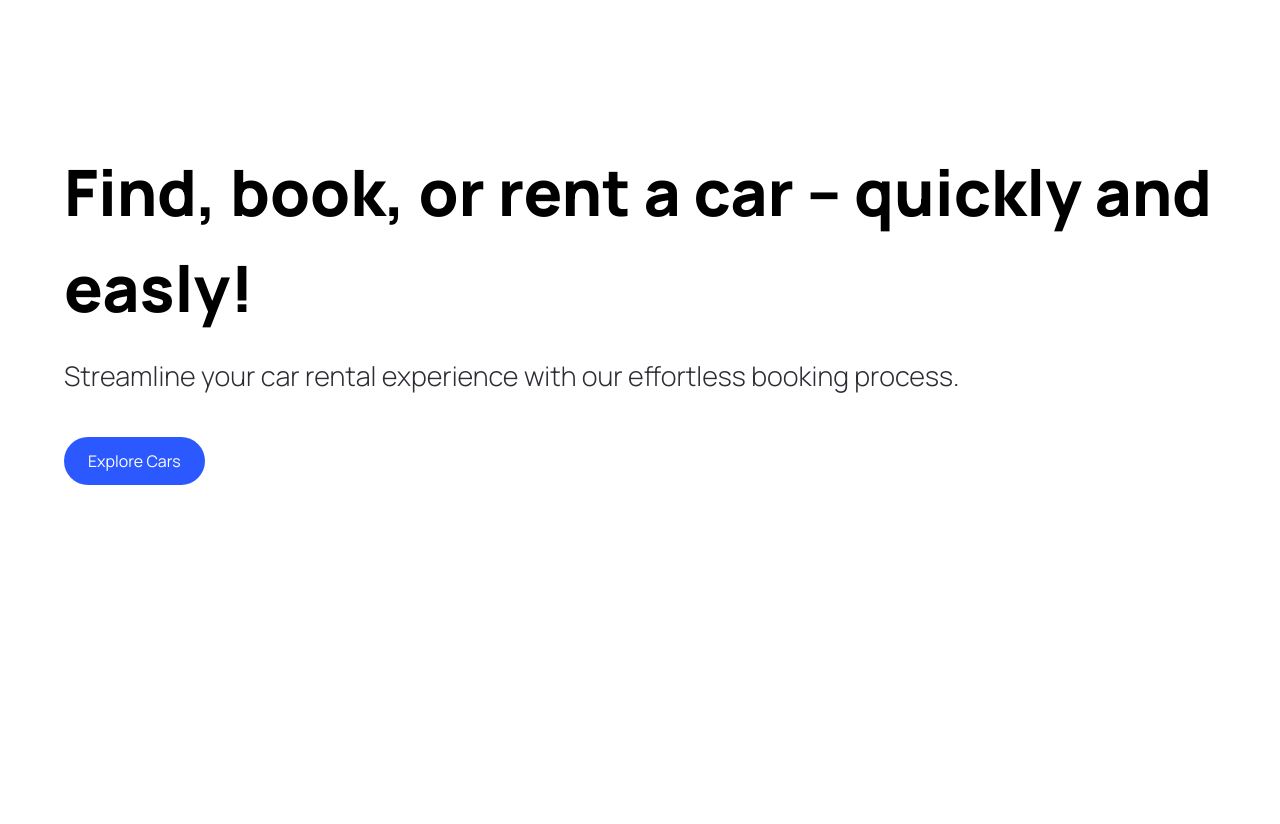
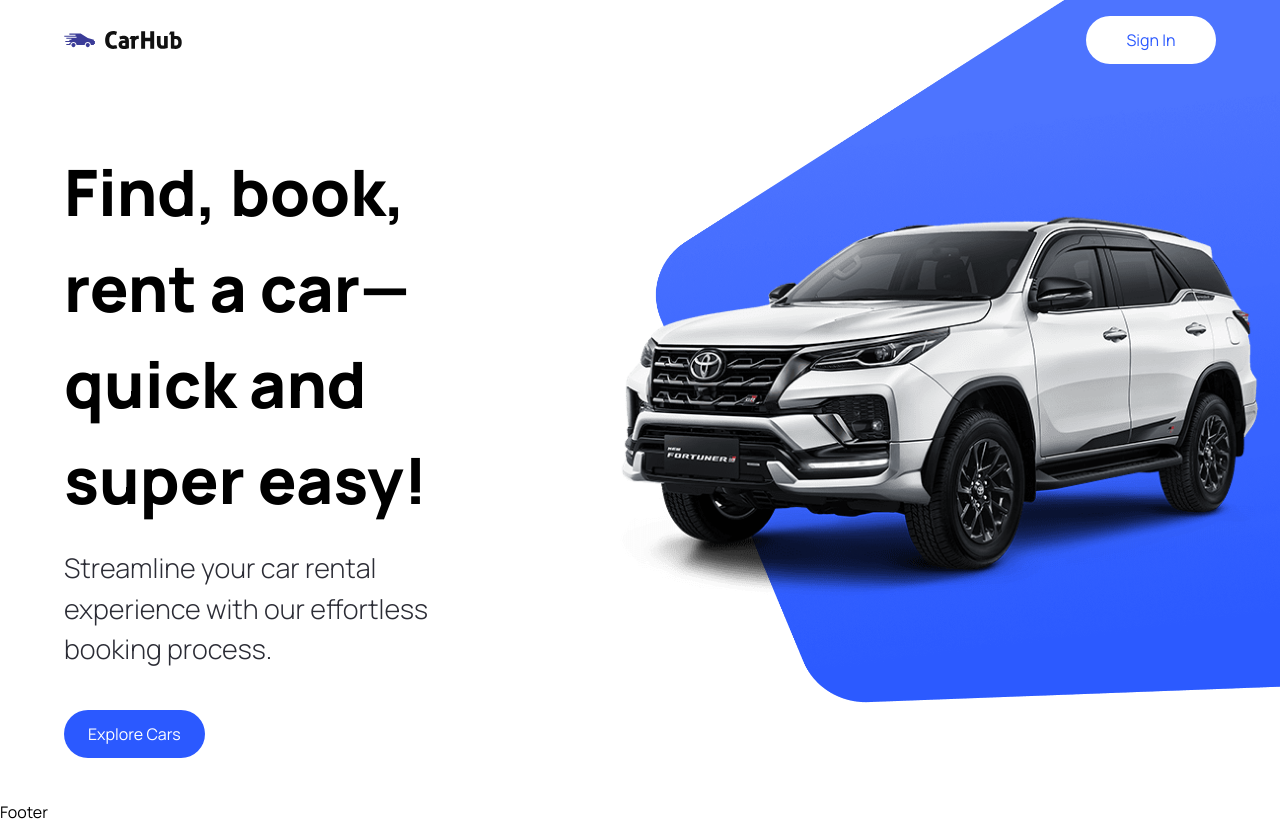
Before and after one commit to jotasenator/carhubs-javascriptMastery, a Next.js app: page / in a window 1280 px wide. Before the commit the page ends 800 px from the top, so only its background shows below. Built offline with nearby package versions, Linux system fonts and the light colour scheme.

Commit message:
so far so good

```diff
--- a/src/app/components/CustomButton.tsx
+++ b/src/app/components/CustomButton.tsx
@@ -3,6 +3,7 @@
 import { CustomButtonProps } from "../types";
 
 const CustomButton = ({
+  btnType,
   title,
   containerStyles,
   handleClick,
@@ -10,7 +11,7 @@
   return (
     <button
       disabled={false}
-      type="button"
+      type={btnType || "button"}
       className={`custom-btn ${containerStyles}`}
       onClick={handleClick}
     >
--- /dev/null
+++ b/src/app/components/Footer.tsx
@@ -0,0 +1,7 @@
+import React from "react";
+
+const Footer = () => {
+  return <div>Footer</div>;
+};
+
+export default Footer;
--- a/src/app/components/Hero.tsx
+++ b/src/app/components/Hero.tsx
@@ -1,26 +1,37 @@
 "use client";
 
-import React from "react";
+import Image from "next/image";
+
 import { CustomButton } from ".";
 
 const Hero = () => {
   const handleScroll = () => {};
+
   return (
     <div className="hero">
       <div className="flex-1 pt-36 padding-x">
         <h1 className="hero__title">
-          Find, book, or rent a car -- quickly and easly!
+          Find, book, rent a car—quick and super easy!
         </h1>
+
         <p className="hero__subtitle">
           Streamline your car rental experience with our effortless booking
           process.
         </p>
+
         <CustomButton
           title="Explore Cars"
           containerStyles="bg-primary-blue text-white rounded-full mt-10"
           handleClick={handleScroll}
         />
       </div>
+      <div className="hero__image-container">
+        <div className="hero__image">
+          <Image src="/hero.png" alt="hero" fill className="object-contain" />
+        </div>
+
+        <div className="hero__image-overlay" />
+      </div>
     </div>
   );
 };
--- /dev/null
+++ b/src/app/components/Navbar.tsx
@@ -0,0 +1,29 @@
+import Image from "next/image";
+import Link from "next/link";
+import { CustomButton } from ".";
+
+const Navbar = () => {
+  return (
+    <header className="w-full absolute z-10">
+      <nav className="max-w-[1440px] mx-auto flex justify-between items-center sm:px-16 px-6 py-4">
+        <Link href="/" className="flex justify-center items-center">
+          <Image
+            src="/logo.svg"
+            alt="Car Hub Logo"
+            width={118}
+            height={18}
+            className="object-contain"
+          />
+        </Link>
+
+        <CustomButton
+          title="Sign In"
+          btnType="button"
+          containerStyles="text-primary-blue rounded-full bg-white min-w-[130px]"
+        />
+      </nav>
+    </header>
+  );
+};
+
+export default Navbar;
--- a/src/app/layout.tsx
+++ b/src/app/layout.tsx
@@ -1,12 +1,10 @@
+import { Footer, Navbar } from "./components";
 import "./globals.css";
 import type { Metadata } from "next";
-import { Inter } from "next/font/google";
-
-const inter = Inter({ subsets: ["latin"] });
 
 export const metadata: Metadata = {
-  title: "Create Next App",
-  description: "Generated by create next app",
+  title: "Create Hub",
+  description: "discover the best cars in the world.",
 };
 
 export default function RootLayout({
@@ -16,7 +14,11 @@
 }) {
   return (
     <html lang="en">
-      <body className={inter.className}>{children}</body>
+      <body className="relative">
+        <Navbar />
+        {children}
+        <Footer />
+      </body>
     </html>
   );
 }
--- a/src/app/types/index.ts
+++ b/src/app/types/index.ts
@@ -1,7 +1,8 @@
 import { MouseEventHandler } from "react";
 
-export interface CustomButtonProps {
+export type CustomButtonProps = {
+    btnType?: 'button' | 'submit';
     title: string;
     containerStyles?: string;
-    handleClick: MouseEventHandler<HTMLButtonElement>;
+    handleClick?: MouseEventHandler<HTMLButtonElement>;
 }
```
Also changed, not shown: src/app/components/index.ts (+6 -1 lines).
